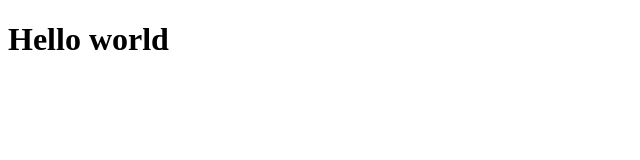
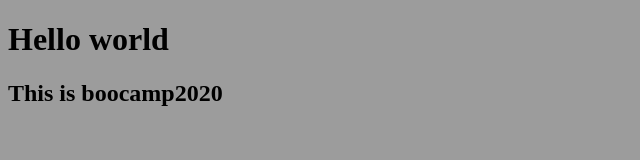
Before and after one commit to haroonRashd/Bootcamp2020, a plain HTML site: page index.html in a window 1280 px wide. Shown: the whole page, without its empty margins (0-640 px from the left). Drawn offline with Linux system fonts and the light colour scheme.

Commit message:
Update index.html

```diff
--- a/index.html
+++ b/index.html
@@ -5,7 +5,8 @@
     <meta name="viewport" content="width=device-width, initial-scale=1.0">
     <title>Document</title>
 </head>
-<body>
+<body style="background-color: #9c9c9c">
     <h1> Hello world</h1>
+    <h2> This is boocamp2020</h2>
 </body>
 </html>
```
